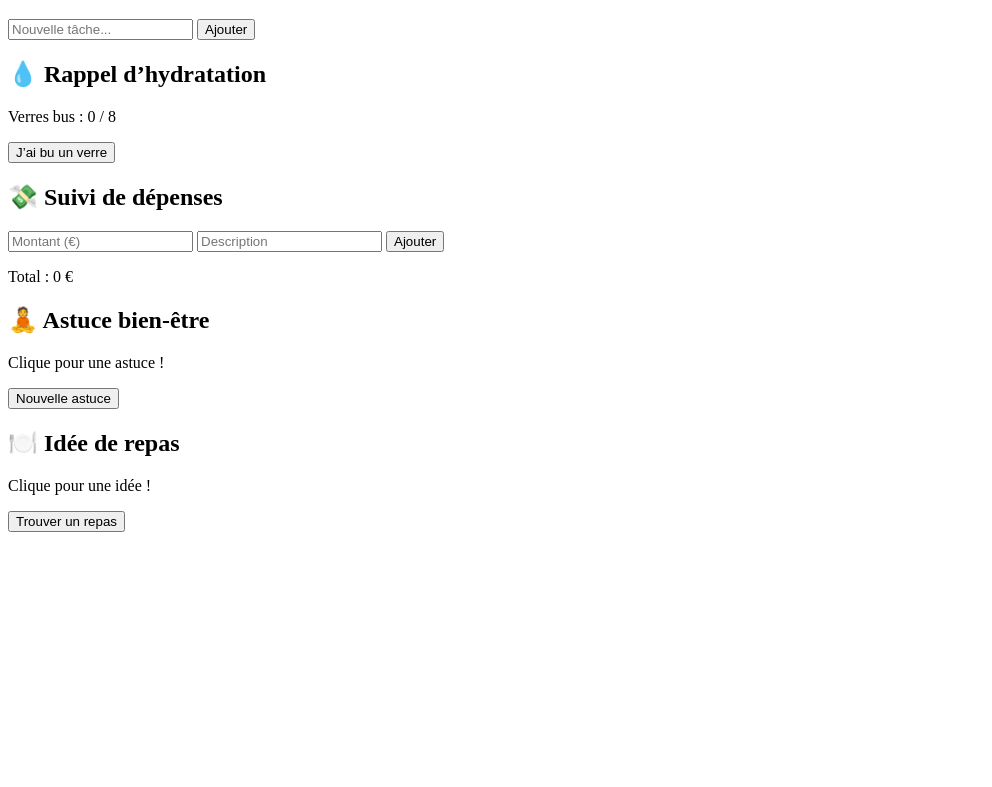
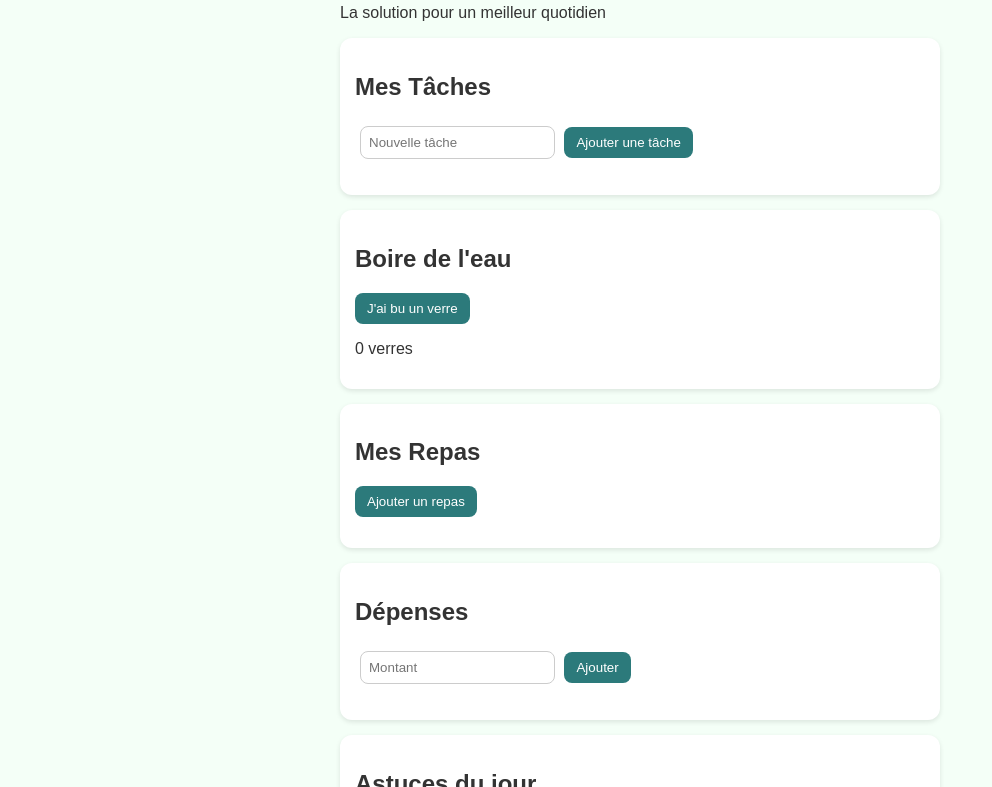
Before and after one commit to Muhammad20100911/Ma-Vie-Facile, a plain HTML site: page index.html in a window 1280 px wide. Shown: the part 96-883 px from the top of the page, without its empty margins (0-992 px from the left). Before the commit the page ends 800 px from the top, so only its background shows below. Drawn offline with Linux system fonts and the light colour scheme.

Commit message:
Update index.html

```diff
--- a/index.html
+++ b/index.html
@@ -1,35 +1,57 @@
-<h1>🌿 La solution pour un meilleur quotidien</h1>
+<!DOCTYPE html>
+<html lang="fr">
+<head>
+  <meta charset="UTF-8">
+  <meta name="viewport" content="width=device-width, initial-scale=1.0">
+  <title>Ma Vie Facile</title>
+  <link rel="stylesheet" href="style.css">
+</head>
+<body>
 
-<section id="planner">
-  <h2>🕒 Planificateur de journée</h2>
-  <input type="text" id="taskInput" placeholder="Nouvelle tâche...">
-  <button onclick="addTask()">Ajouter</button>
-  <ul id="taskList"></ul>
+  <header>
+    <h1>Ma Vie Facile</h1>
+    <p>La solution pour un meilleur quotidien</p>
+  </header>
+
+  <main>
+    <!-- Section Tâches -->
+    <section id="tasks">
+      <h2>Mes Tâches</h2>
+      <input type="text" id="task-input" placeholder="Nouvelle tâche">
+      <button id="add-task">Ajouter une tâche</button>
+      <ul id="task-list"></ul>
     </section>
 
+    <!-- Section Eau -->
     <section id="water">
-  <h2>💧 Rappel d’hydratation</h2>
-  <p>Verres bus : <span id="waterCount">0</span> / 8</p>
-  <button onclick="drinkWater()">J’ai bu un verre</button>
+      <h2>Boire de l'eau</h2>
+      <button id="drink-water">J'ai bu un verre</button>
+      <p id="water-count">0 verres</p>
     </section>
 
-<section id="expenses">
-  <h2>💸 Suivi de dépenses</h2>
-  <input type="number" id="expenseAmount" placeholder="Montant (€)">
-  <input type="text" id="expenseDesc" placeholder="Description">
-  <button onclick="addExpense()">Ajouter</button>
-  <ul id="expenseList"></ul>
-  <p>Total : <span id="totalExpense">0</span> €</p>
+    <!-- Section Repas -->
+    <section id="meals">
+      <h2>Mes Repas</h2>
+      <button id="add-meal">Ajouter un repas</button>
+      <ul id="meal-list"></ul>
     </section>
 
-<section id="wellness">
-  <h2>🧘 Astuce bien-être</h2>
-  <p id="tip">Clique pour une astuce !</p>
-  <button onclick="showTip()">Nouvelle astuce</button>
+    <!-- Section Dépenses -->
+    <section id="expenses">
+      <h2>Dépenses</h2>
+      <input type="number" id="expense-amount" placeholder="Montant">
+      <button id="add-expense">Ajouter</button>
+      <ul id="expense-list"></ul>
     </section>
 
-<section id="meals">
-  <h2>🍽️ Idée de repas</h2>
-  <p id="meal">Clique pour une idée !</p>
-  <button onclick="showMeal()">Trouver un repas</button>
+    <!-- Section Astuces -->
+    <section id="tips">
+      <h2>Astuces du jour</h2>
+      <p id="tip">Reste organisé et prends soin de toi !</p>
     </section>
+  </main>
+
+  <!-- Appel du JavaScript -->
+  <script src="script.js"></script>
+</body>
+</html>
```
Lines whose indentation alone changed are shown as unchanged.
